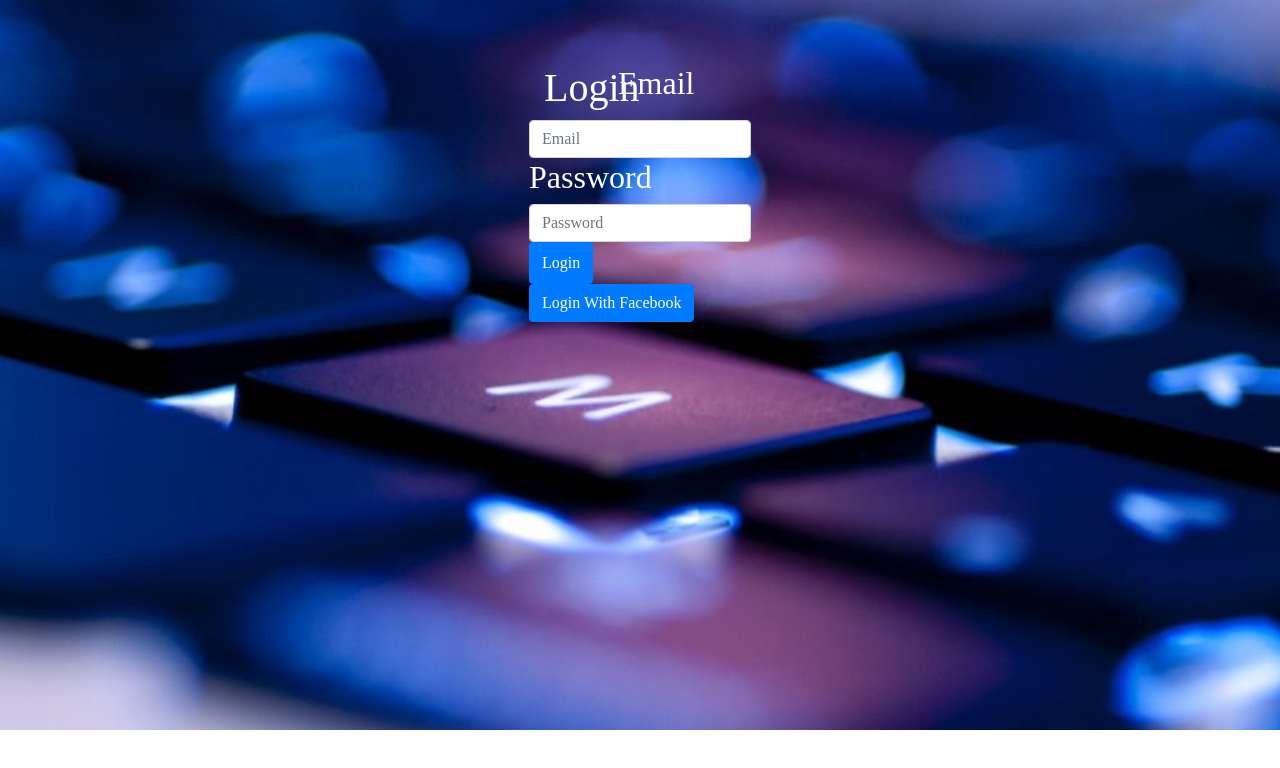
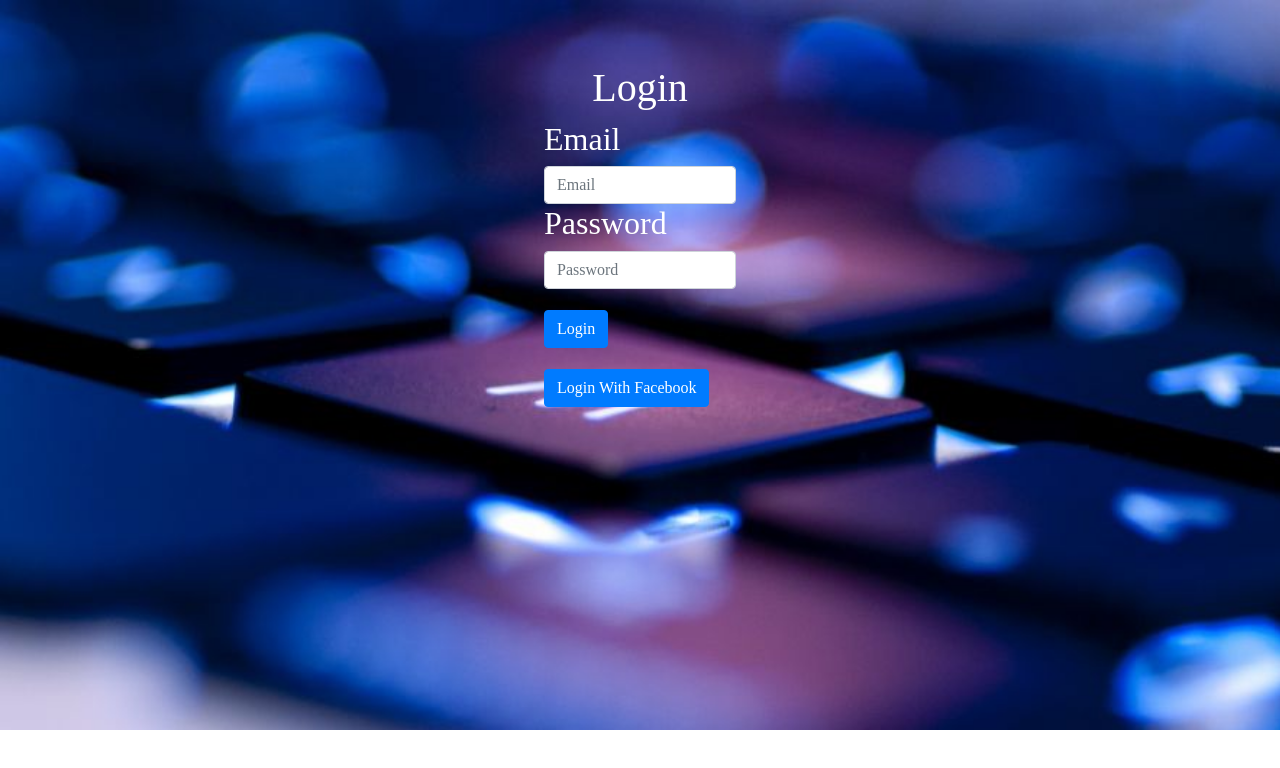
Before and after one commit to aarif135/q-app, a React (Create React App) app: page / in a window 1280 px wide. Shown: the top 768 px of the page. Built offline with nearby package versions, Linux system fonts and the light colour scheme.

Commit message:
redux work done

```diff
--- a/src/App.js
+++ b/src/App.js
@@ -1,14 +1,21 @@
 import React,{ Component} from 'react'
-
+import Store from './Store'
 import Router from './Components/Config/Router'
+import {Provider} from 'react-redux'
 class App extends Component{
 
 render(){
 
-  return(<div>
+  return(
+    <Provider store={Store}>
+
+  <div>
 
    <Router/>
   </div>
+
+</Provider>
+
   )
 
 
--- a/src/Components/Config/Api.js
+++ b/src/Components/Config/Api.js
@@ -17,7 +17,7 @@ async function LoginWithFacebook() {
   const provider = new firebase.auth.FacebookAuthProvider();
   let result = await firebase.auth().signInWithPopup(provider);
   let user = result.user;
-  console.log(user);
+
   const db = firebase.firestore();
   const TempUser = {
     name: user.displayName,
@@ -26,5 +26,6 @@ async function LoginWithFacebook() {
     uId: user.uid
   };
   db.collection('userData').doc(user.uid).set(TempUser)
+  return TempUser
 }
 export { LoginWithFacebook };
--- a/src/Components/Screen/Home/index.js
+++ b/src/Components/Screen/Home/index.js
@@ -1,10 +1,14 @@
 import React,{Component} from 'react'
-
+import {connect} from 'react-redux'
 import { withRouter } from 'react-router-dom';
 class Home extends Component{
 render(){
+    console.log(this.props.user)
+    const{name,email}=this.props.user
+
+
 return(<div>
-    <h1>Home Component</h1>
+    <h1>user Logged in:{name}</h1>
     <button className='btn btn-primary'>Are You Company</button>
     <button className='btn btn-success'>Are You Normal user</button>
 
@@ -16,4 +20,9 @@ return(<div>
 
 
 }
-export default withRouter(Home)
+const mapStateToProps=(state)=>{
+
+    return{
+      user:state.user
+    }}
+export default connect(mapStateToProps) (withRouter(Home))
--- a/src/Components/Screen/Login/index.js
+++ b/src/Components/Screen/Login/index.js
@@ -1,23 +1,29 @@
 import React, { Component } from "react";
-// Firebase App (the core Firebase SDK) is always required and must be listed first
 
-// If you enabled Analytics in your project, add the Firebase SDK for Analytics
-import "firebase/analytics";
 import Background from "../../images/backgroud.jpg";
-
-// Add the Firebase products that you want to use
 
 import { withRouter } from "react-router-dom";
 import "bootstrap/dist/css/bootstrap.min.css";
 import { LoginWithFacebook } from "../../Config/Api";
 import Fb from "../../images/facebook.jpg";
+import { UpdateUser } from "../../../Store/actions/userActions";
+import {connect} from 'react-redux'
+
 class Login extends Component {
+  state={
+    user:{}
+  }
   async login() {
     const user = await LoginWithFacebook();
+    console.log(user);
+
+    this.props.updateTheUser(user)
+    this.setState({user})
     this.props.history.push("/home");
   }
 
   render() {
+    const {user}=this.state
     return (
       <div
         style={{
@@ -29,7 +35,7 @@ class Login extends Component {
         }}
       >
         <div
-          className=" container"
+          className=" "
           style={{
             height: "25%",
             width: "25%",
@@ -41,11 +47,11 @@ class Login extends Component {
             color: "white"
           }}
         >
-          <div className="row">
-            <div className="col-4">
+          <div>
+            <div>
               <h1 style={{ textAlign: "center" }}>Login</h1>
             </div>
-            <div className="col-4">
+            <div>
               <h2>Email</h2>
             </div>
             <input type="text" className="form-control " placeholder="Email" />
@@ -75,7 +81,28 @@ class Login extends Component {
           </div>
         </div>
       </div>
+
     );
+
+
   }
+
+
 }
-export default withRouter(Login);
+const mapStateToProps=(state)=>{
+
+return{
+  user:state
+}
+
+
+
+}
+const mapDispatchToProps=(dispatch)=>{
+  return{
+    updateTheUser:(user)=>dispatch(UpdateUser(user))
+  }
+
+}
+
+export default connect(mapStateToProps,mapDispatchToProps)(withRouter(Login));
--- /dev/null
+++ b/src/Store/actions/userActions.js
@@ -0,0 +1,6 @@
+function UpdateUser(user){
+    return{
+        type:'UPDATE_USER',user
+    }
+}
+export {UpdateUser}
--- /dev/null
+++ b/src/Store/index.js
@@ -0,0 +1,4 @@
+import {createStore} from 'redux'
+import rootReducer from './rootReducer.js'
+const store=createStore(rootReducer)
+export default store
--- /dev/null
+++ b/src/Store/reducers/userReducers.js
@@ -0,0 +1,12 @@
+const reducer  =(state={},action)=>{
+    console.log('reducer',action)
+    switch(action.type){
+        case 'UPDATE_USER':
+            return{...state,user:action.user}
+            default:{
+                return{}
+            }
+    }
+
+}
+export default reducer
--- /dev/null
+++ b/src/Store/rootReducer.js
@@ -0,0 +1,2 @@
+import userReducer from '../Store/reducers/userReducers'
+export default userReducer
```
Also changed, not shown: 1 other file (tests, documents, lock files or other folders).
